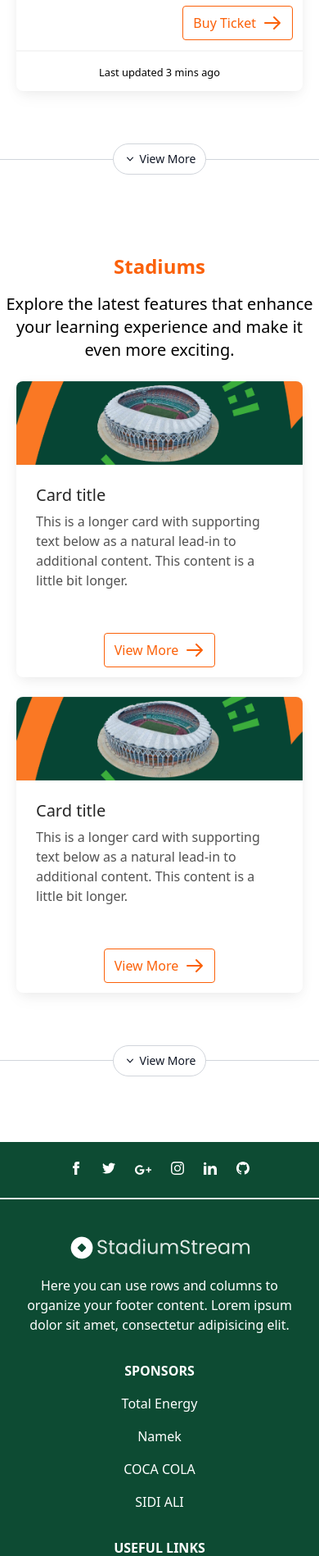
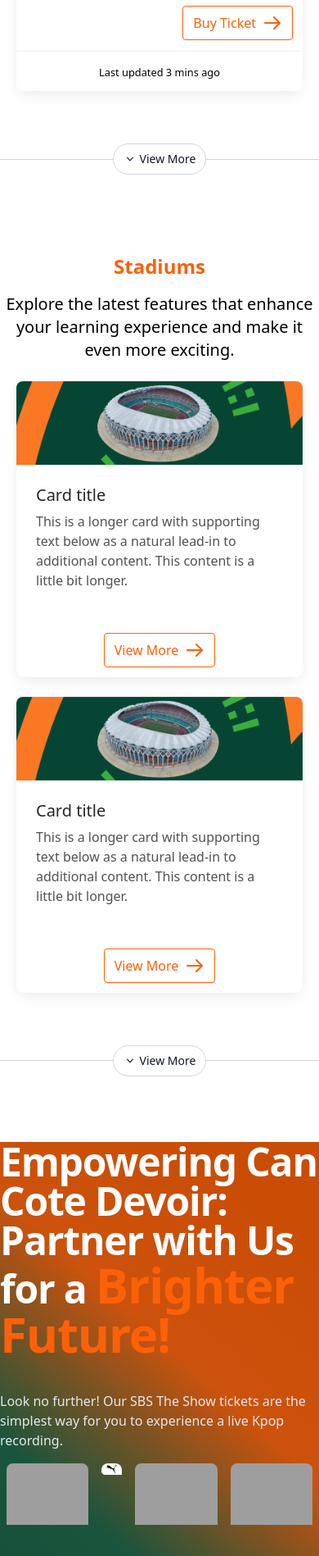
Before and after one commit to Zaiidmo/StadiumStream, a PHP site: page / in a window 390 px wide. Shown: the part 3322-5220 px from the top of the page at 82% size. Run offline with PHP 8.4, Linux system fonts and the light colour scheme; data that the repository does not hold is empty; some libraries are stand-ins or nearby versions; grey boxes are pictures that could not be loaded.

Commit message:
added sponsor's section

```diff
--- a/app/View/home.php
+++ b/app/View/home.php
@@ -14,6 +14,7 @@
     <?php
     include '../app/View/includes/navbar.php';
     ?>
+    <!-- Hero section -->
 
     <section class="relative">
         <div class="relative">
@@ -50,9 +51,12 @@
             </div>
         </div>
     </section>
+
+    <!--  end Hero section -->
+    <!-- filter section -->
+
     <section class="bg-gray-50 w-full dark:bg-gray-900 ">
         <div class=" container max-w-7xl my-5 flex justify-center mx-auto">
-            <!-- Start coding here -->
             <div class="w-full bg-primary-100  py-8 shadow-md dark:bg-gray-800 sm:rounded-lg">
                 <div class="flex flex-col items-center justify-between p-4 space-y-3 md:flex-row md:space-y-0 md:space-x-4">
                     <div class="w-full md:w-1/2 py-2">
@@ -132,6 +136,9 @@
             </div>
         </div>
     </section>
+    <!-- end filter section -->
+    <!-- Matches section -->
+
     <section class="py-4">
         <div>
             <h2 class=" text-2xl font-bold text-center sm:text-4xl text-orange">Upcoming Matchs</h2>
@@ -228,6 +235,9 @@
             </button>
         </div>
     </section>
+    <!-- End Matches section -->
+    <!-- stadium section -->
+
     <section class="py-4">
         <div>
             <h2 class=" text-2xl font-bold text-center sm:text-4xl text-orange">Stadiums</h2>
@@ -292,7 +302,49 @@
             </button>
         </div>
     </section>
+    <!-- End Stadium section -->
+    <!-- companys  section -->
 
+    <section class="relative">
+        <div class="relative ">
+            <div class=" relative customgradient">
+                <div class=" w-full mx-auto h-fit sm:max-w-xl md:max-w-full lg:max-w-screen-xl">
+                    <div class="flex flex-col items-center justify-between xl:flex-row">
+                        <div class="w-full max-w-3xl mb-10 xl:mb-0  xl:w-12/16">
+                            <h2 class="max-w-3/5 mb-10 font-sans text-5xl font-bold tracking-tight text-white">
+                                Empowering Can Cote Devoir: Partner with Us for a
+                                <br class="hidden md:block" />
+                                <span class=" text-orange text-6xl font-bold ">Brighter Future!</span>
+                            </h2>
+
+
+                            <p class="max-w-xl mb-4 text-base text-gray-200 md:text-lg">
+                                Look no further! Our SBS The Show tickets are the simplest way for you to experience a live Kpop recording. </p>
+                            <div class="flex">
+                                <a class="px-2" href="#!">
+                                    <img class="rounded-t-lg" src="public/assets/images/cmp1.svg" alt="Hollywood Sign on The Hill" />
+                                </a>
+                                <a class="px-2" href="#!">
+                                    <img class="rounded-t-lg" src="public/assets/images/cmp5.png" alt="Hollywood Sign on The Hill" />
+                                </a>
+                                <a class="px-2" href="#!">
+                                    <img class="rounded-t-lg" src="public/assets/images/cmp3.svg" alt="Hollywood Sign on The Hill" />
+                                </a>
+                                <a class="px-2" href="#!">
+                                    <img class="rounded-t-lg" src="public/assets/images/cmp2.svg" alt="Hollywood Sign on The Hill" />
+                                </a>
+                            </div>
+
+
+                        </div>
+                        <div class="w-full max-w-xl xl:px-4 xl:w-5/12 relative">
+                            <img src="public/assets/images/SadioMane.svg" class=" rounded-lg h-auto" alt="" />
+                        </div>
+                    </div>
+                </div>
+            </div>
+        </div>
+    </section>
 
     <?php
     include '../app/View/includes/footer.php';
```
Also changed, not shown: public/assets/dist/output.css, public/assets/images/16x9 (1).jpg (added), public/assets/images/16x9 (2).jpg (added), public/assets/images/16x9.jpg (added), public/assets/images/SadioMane.svg (added), public/assets/images/algr.jpg (added), public/assets/images/ball.svg (added), public/assets/images/cmp1.svg (added), public/assets/images/cmp2.svg (added), public/assets/images/cmp3.svg (added), public/assets/images/cmp5.png (added), public/assets/images/footercover.svg (added), public/assets/images/images (1).jpg (added), public/assets/images/niger.jpg (added), 2 other files.
